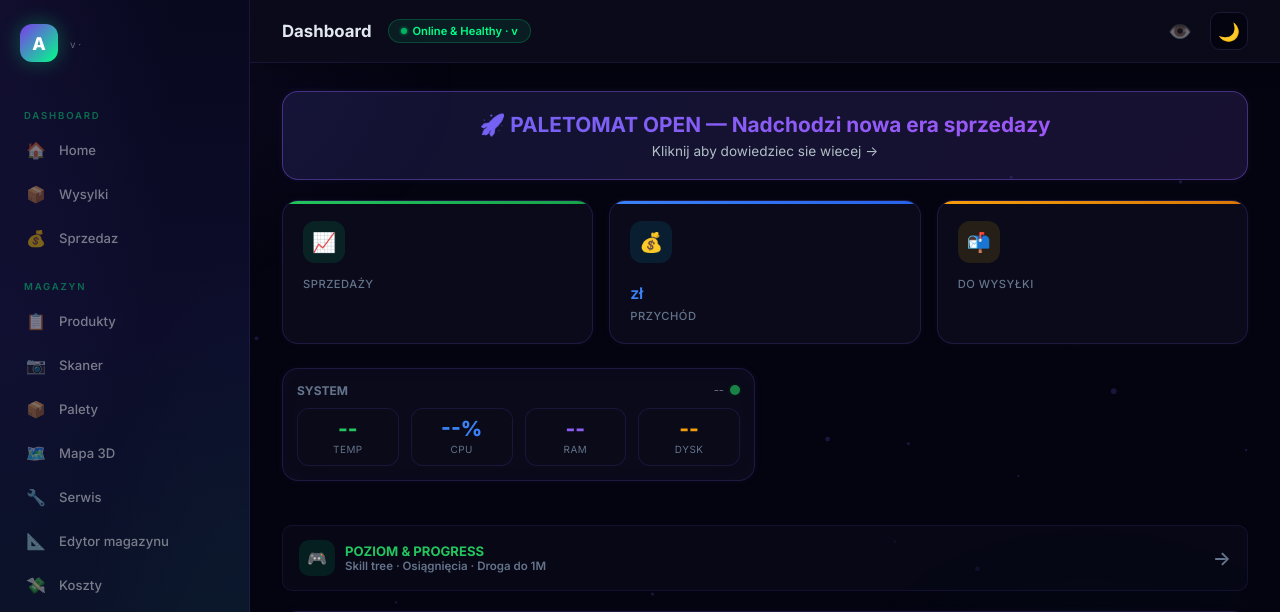
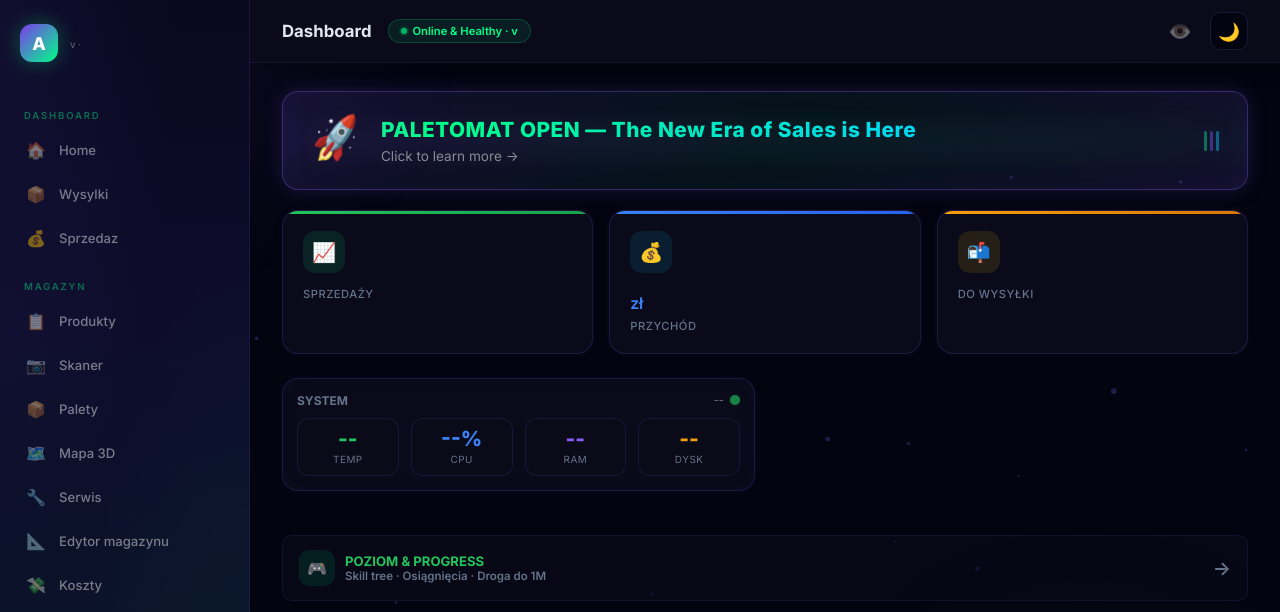
Before and after one commit to Trupson2/akces-hub, a Python web app: template templates/home.html in a window 1280 px wide. Shown: the top 612 px of the page. Run offline with Jinja, Linux system fonts and the light colour scheme; the template is opened without the code that fills it, so the values that code supplies are empty.

Commit message:
Redesign: neon PALETOMAT OPEN banner + particle colors
- Banner: gradient glow with rocket animation, shimmer text effect
- Neon color scheme: purple/green/cyan gradient text
- Floating rocket icon animation
- Pulse bars on right side
- Particles: neon green connection lines instead of purple

Co-Authored-By: Claude Opus 4.6 (1M context) <noreply@anthropic.com>

```diff
--- a/templates/home.html
+++ b/templates/home.html
@@ -19,12 +19,12 @@
             if(p.x<0)p.x=w;if(p.x>w)p.x=0;
             if(p.y<0)p.y=h;if(p.y>h)p.y=0;
             ctx.beginPath();ctx.arc(p.x,p.y,p.r,0,Math.PI*2);
-            ctx.fillStyle='rgba(99,102,241,0.2)';ctx.fill();
+            ctx.fillStyle='rgba(127,90,240,0.25)';ctx.fill();
             for(let j=i+1;j<particles.length;j++){
                 const q=particles[j],dx=p.x-q.x,dy=p.y-q.y,dist=Math.sqrt(dx*dx+dy*dy);
                 if(dist<150){
                     ctx.beginPath();ctx.moveTo(p.x,p.y);ctx.lineTo(q.x,q.y);
-                    ctx.strokeStyle='rgba(99,102,241,'+(0.05*(1-dist/150))+')';
+                    ctx.strokeStyle='rgba(0,255,136,'+(0.04*(1-dist/150))+')';
                     ctx.lineWidth=0.5;ctx.stroke();
                 }
             }
@@ -139,25 +139,44 @@ function doSystemUpdate(btn){
 }
 </script>
 
-<!-- PALETOMAT OPEN Teaser -->
+<!-- PALETOMAT OPEN Banner — Neon Design -->
 <style>
 @keyframes paleoPulse {
-    0%, 100% { box-shadow: 0 0 0 0 rgba(99,102,241,0); }
-    50% { box-shadow: 0 0 20px 4px rgba(99,102,241,0.2); }
+    0%, 100% { box-shadow: 0 0 15px rgba(127,90,240,0.15), inset 0 0 30px rgba(127,90,240,0.05); }
+    50% { box-shadow: 0 0 30px rgba(127,90,240,0.25), inset 0 0 40px rgba(127,90,240,0.08); }
+}
+@keyframes rocketFloat {
+    0%, 100% { transform: translateY(0) rotate(-10deg); }
+    50% { transform: translateY(-8px) rotate(-5deg); }
+}
+@keyframes shimmer {
+    0% { background-position: -200% center; }
+    100% { background-position: 200% center; }
 }
 </style>
 <div onclick="document.getElementById('paleoModal').style.display='flex'"
-     style="background:linear-gradient(135deg,rgba(99,102,241,0.15),rgba(139,92,246,0.15));
-            border:1px solid rgba(139,92,246,0.4);border-radius:16px;padding:20px;
-            margin-bottom:20px;cursor:pointer;text-align:center;
-            animation:paleoPulse 3s ease-in-out infinite">
-    <div style="font-size:1.3rem;font-weight:700;
-                background:linear-gradient(135deg,#6366f1,#8b5cf6,#a855f7);
-                -webkit-background-clip:text;-webkit-text-fill-color:transparent">
-        &#128640; PALETOMAT OPEN &mdash; Nadchodzi nowa era sprzedazy
+     style="background:linear-gradient(135deg,rgba(127,90,240,0.12) 0%,rgba(0,255,136,0.06) 50%,rgba(127,90,240,0.12) 100%);
+            border:1px solid rgba(127,90,240,0.35);border-radius:16px;padding:24px 28px;
+            margin-bottom:20px;cursor:pointer;display:flex;align-items:center;gap:20px;
+            animation:paleoPulse 3s ease-in-out infinite;position:relative;overflow:hidden">
+    <div style="position:absolute;top:0;left:0;right:0;bottom:0;background:radial-gradient(ellipse at 20% 50%,rgba(127,90,240,0.08),transparent 60%),radial-gradient(ellipse at 80% 50%,rgba(0,255,136,0.04),transparent 60%);pointer-events:none"></div>
+    <div style="font-size:2.5rem;animation:rocketFloat 3s ease-in-out infinite;position:relative">🚀</div>
+    <div style="flex:1;position:relative">
+        <div style="font-size:1.3rem;font-weight:800;letter-spacing:0.5px;
+                    background:linear-gradient(90deg,#bf5af2,#00ff88,#00d4ff,#bf5af2);
+                    background-size:200% auto;
+                    -webkit-background-clip:text;-webkit-text-fill-color:transparent;
+                    animation:shimmer 4s linear infinite">
+            PALETOMAT OPEN — The New Era of Sales is Here
+        </div>
+        <div style="color:rgba(255,255,255,0.5);font-size:0.85rem;margin-top:6px">
+            Click to learn more →
+        </div>
     </div>
-    <div style="color:#b0bec5;font-size:0.85rem;margin-top:6px">
-        Kliknij aby dowiedziec sie wiecej &rarr;
+    <div style="position:relative;display:flex;gap:3px">
+        <div style="width:3px;height:20px;background:rgba(0,255,136,0.4);border-radius:2px;animation:paleoPulse 2s ease-in-out infinite"></div>
+        <div style="width:3px;height:20px;background:rgba(127,90,240,0.4);border-radius:2px;animation:paleoPulse 2s ease-in-out 0.3s infinite"></div>
+        <div style="width:3px;height:20px;background:rgba(0,212,255,0.4);border-radius:2px;animation:paleoPulse 2s ease-in-out 0.6s infinite"></div>
     </div>
 </div>
 
```
